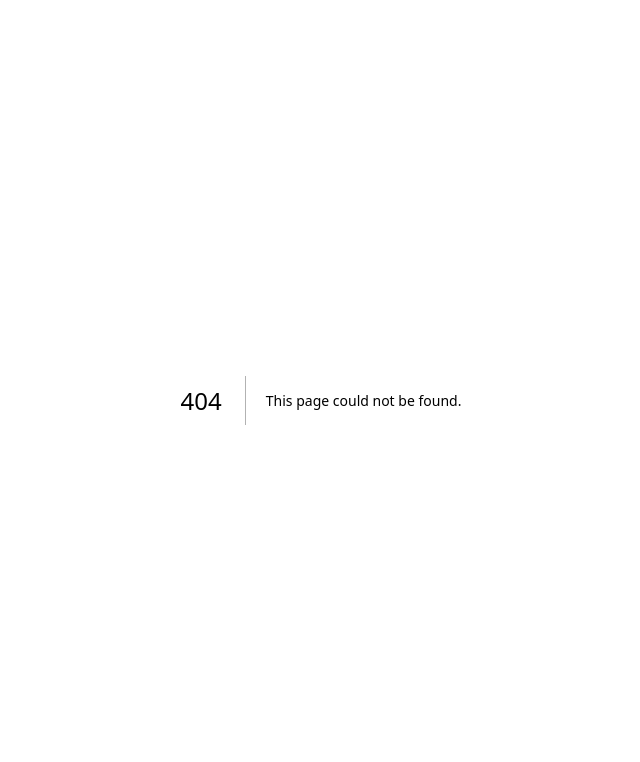
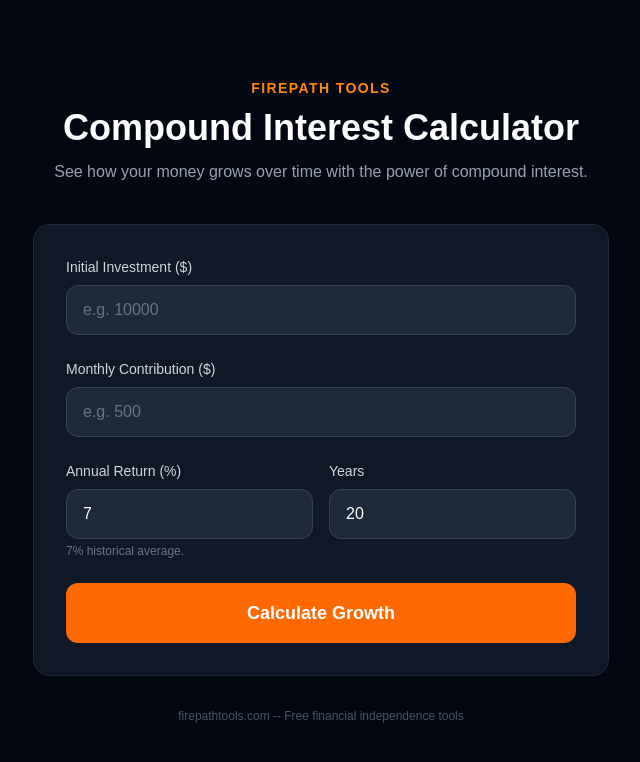
Before and after one commit to giraudsebastien79000-max/firepathtools, a Next.js app: page /tools/compound-interest in a window 1280 px wide. Before the commit this address had no page. Shown: the top 762 px of the page, without its empty margins (319-959 px from the left). Built offline with nearby package versions, Linux system fonts and the light colour scheme.

Commit message:
Add Compound Interest Calculator

```diff
--- /dev/null
+++ b/app/tools/compound-interest/page.tsx
@@ -0,0 +1,74 @@
+"use client";
+import { useState } from "react";
+
+export default function CompoundInterest() {
+  const [principal, setPrincipal] = useState("");
+  const [monthly, setMonthly] = useState("");
+  const [rate, setRate] = useState("7");
+  const [years, setYears] = useState("20");
+  const [result, setResult] = useState(null);
+
+  const calculate = () => {
+    const p = parseFloat(principal) || 0;
+    const m = parseFloat(monthly) || 0;
+    const r = parseFloat(rate) / 100 / 12;
+    const n = parseFloat(years) * 12;
+    const futureValue = p * Math.pow(1 + r, n) + m * ((Math.pow(1 + r, n) - 1) / r);
+    const totalContributions = p + m * n;
+    const totalInterest = futureValue - totalContributions;
+    setResult({ futureValue, totalContributions, totalInterest });
+  };
+
+  return (
+    <main className="min-h-screen bg-gray-950 text-white flex flex-col items-center justify-center px-4 py-16">
+      <div className="max-w-xl w-full">
+        <div className="text-center mb-10">
+          <span className="text-orange-400 text-sm font-semibold tracking-widest uppercase">FirePath Tools</span>
+          <h1 className="text-4xl font-bold mt-2 mb-3">Compound Interest Calculator</h1>
+          <p className="text-gray-400 text-base">See how your money grows over time with the power of compound interest.</p>
+        </div>
+        <div className="bg-gray-900 rounded-2xl p-8 space-y-6 border border-gray-800">
+          <div>
+            <label className="block text-sm font-medium text-gray-300 mb-2">Initial Investment ($)</label>
+            <input type="number" value={principal} onChange={(e) => setPrincipal(e.target.value)} placeholder="e.g. 10000" className="w-full bg-gray-800 border border-gray-700 rounded-xl px-4 py-3 text-white placeholder-gray-500 focus:outline-none focus:border-orange-400" />
+          </div>
+          <div>
+            <label className="block text-sm font-medium text-gray-300 mb-2">Monthly Contribution ($)</label>
+            <input type="number" value={monthly} onChange={(e) => setMonthly(e.target.value)} placeholder="e.g. 500" className="w-full bg-gray-800 border border-gray-700 rounded-xl px-4 py-3 text-white placeholder-gray-500 focus:outline-none focus:border-orange-400" />
+          </div>
+          <div className="grid grid-cols-2 gap-4">
+            <div>
+              <label className="block text-sm font-medium text-gray-300 mb-2">Annual Return (%)</label>
+              <input type="number" value={rate} onChange={(e) => setRate(e.target.value)} placeholder="7" className="w-full bg-gray-800 border border-gray-700 rounded-xl px-4 py-3 text-white placeholder-gray-500 focus:outline-none focus:border-orange-400" />
+              <p className="text-xs text-gray-500 mt-1">7% historical average.</p>
+            </div>
+            <div>
+              <label className="block text-sm font-medium text-gray-300 mb-2">Years</label>
+              <input type="number" value={years} onChange={(e) => setYears(e.target.value)} placeholder="20" className="w-full bg-gray-800 border border-gray-700 rounded-xl px-4 py-3 text-white placeholder-gray-500 focus:outline-none focus:border-orange-400" />
+            </div>
+          </div>
+          <button onClick={calculate} className="w-full bg-orange-500 hover:bg-orange-400 text-white font-bold py-4 rounded-xl text-lg transition-colors">Calculate Growth</button>
+          {result !== null && (
+            <div className="space-y-4">
+              <div className="bg-gray-800 rounded-xl p-6 text-center border border-orange-400/30">
+                <p className="text-gray-400 text-sm mb-1">Final Portfolio Value</p>
+                <p className="text-5xl font-bold text-orange-400">${result.futureValue.toLocaleString("en-US", { maximumFractionDigits: 0 })}</p>
+              </div>
+              <div className="grid grid-cols-2 gap-4">
+                <div className="bg-gray-800 rounded-xl p-4 border border-gray-700 text-center">
+                  <p className="text-gray-400 text-xs mb-1">Total Contributed</p>
+                  <p className="text-xl font-bold text-white">${result.totalContributions.toLocaleString("en-US", { maximumFractionDigits: 0 })}</p>
+                </div>
+                <div className="bg-gray-800 rounded-xl p-4 border border-gray-700 text-center">
+                  <p className="text-gray-400 text-xs mb-1">Interest Earned</p>
+                  <p className="text-xl font-bold text-green-400">${result.totalInterest.toLocaleString("en-US", { maximumFractionDigits: 0 })}</p>
+                </div>
+              </div>
+            </div>
+          )}
+        </div>
+        <p className="text-center text-gray-600 text-xs mt-8">firepathtools.com -- Free financial independence tools</p>
+      </div>
+    </main>
+  );
+}
```
